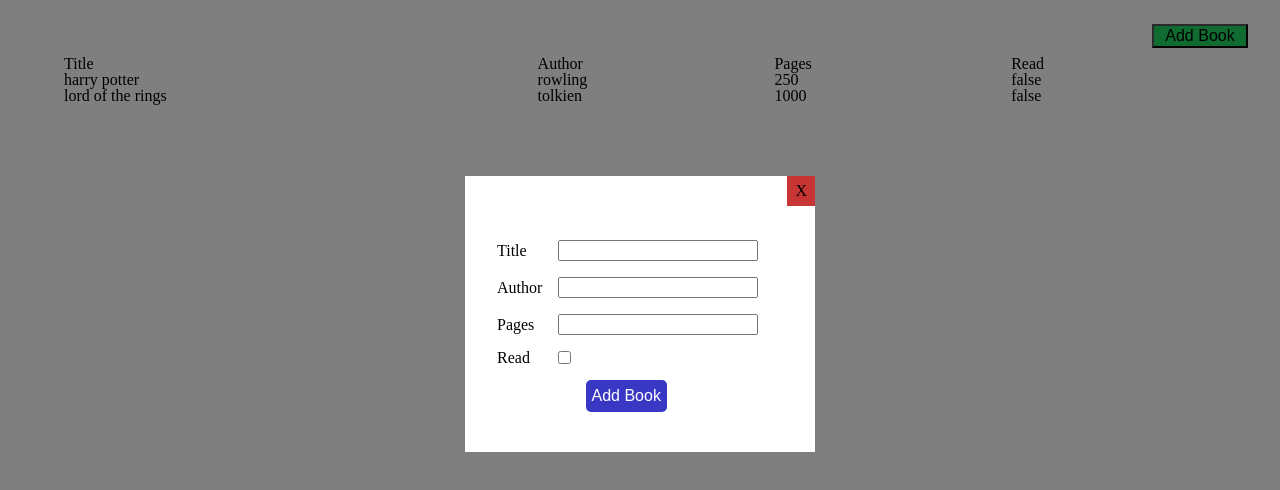
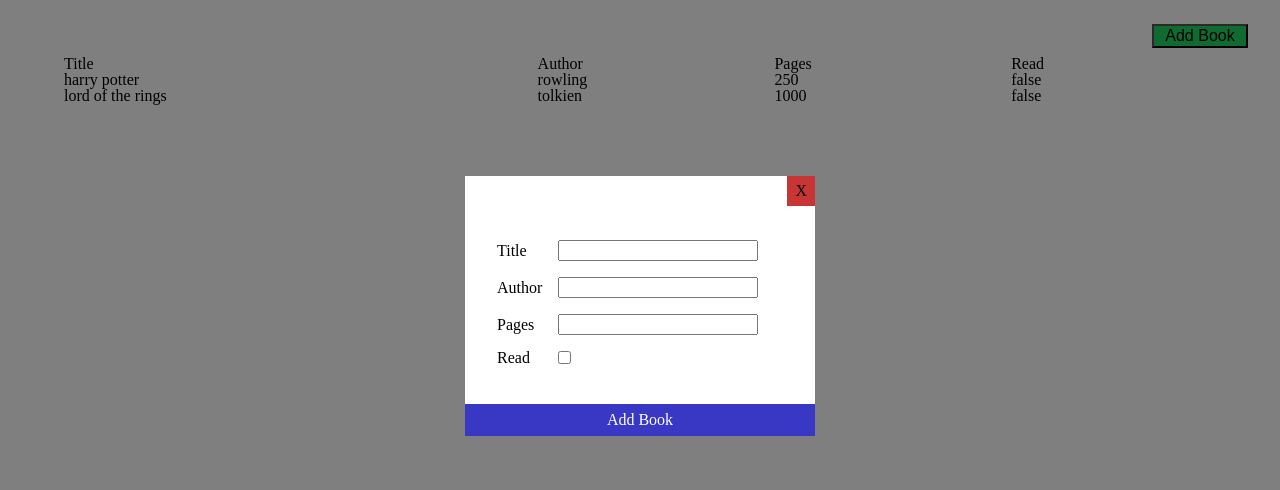
Before and after one commit to djcurill/library, a plain HTML site: page index.html in a window 1280 px wide. Both pictures are taken after a click on the button "Add Book". Shown: the part 64-554 px from the top of the page. Drawn offline with Linux system fonts and the light colour scheme.

Commit message:
Switched back to div button for form submission

```diff
--- a/css/styles.css
+++ b/css/styles.css
@@ -92,18 +92,17 @@ button{
     box-shadow: inset 0 0 8px rgb(145, 67, 67);
 }
 
-
 .modal__submit-btn{
+    display: flex;
+    justify-content: center;
+    align-items: center;
     font-size: 1rem;
-    grid-column: span 2;
-    text-align: center;
+    color: white;
     background-color: rgb(56, 56, 196);
-    color: white;
     transition: all ease 0.2s;
     border: none;
     height: 2rem;
-    border-radius: 5px;
-    justify-self: center;
+    width: 100%;
 }
 .modal__submit-btn:hover{
     background-color: rgb(86, 86, 196);
--- a/index.html
+++ b/index.html
@@ -43,8 +43,8 @@
                     <label for="read">Read</label>
                     <input type="checkbox" id="read" for="read">
 
-                    <input type="submit" class="modal__submit-btn" value="Add Book">
                 </form>
+                <div class="modal__submit-btn">Add Book</div>
             </div>
         </div>
     </div>
--- a/script.js
+++ b/script.js
@@ -6,11 +6,16 @@ const form = document.querySelector("form.modal__form");
 
 addBtn.addEventListener("click",toggleModal);
 clsBtn.addEventListener("click",toggleModal);
+form.addEventListener("submit",submitBook);
 
 function toggleModal() {
     document.querySelector("div.overlay").classList.toggle("overlay--hidden");
     document.querySelector("div.modal").classList.toggle("modal--hidden");
     form.reset();
+}
+
+function submitBook(event){
+    console.log(form);
 }
 
 
```
